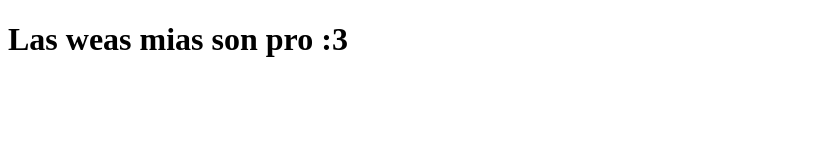
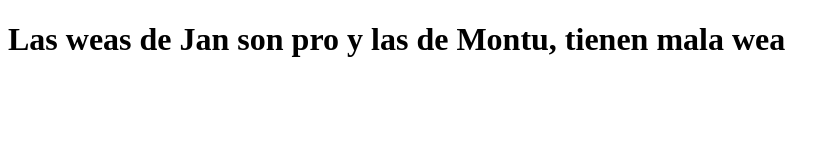
Before and after one commit to Chino-sama/Weas, a plain HTML site: page index.html in a window 1280 px wide. Shown: the whole page, without its empty margins (0-840 px from the left). Drawn offline with Linux system fonts and the light colour scheme.

Commit message:
weas malas de montu

```diff
--- a/index.html
+++ b/index.html
@@ -4,6 +4,6 @@
 	<title>Weas</title>
 </head>
 <body>
-	<h1>Las weas mias son pro :3</h1>
+	<h1>Las weas de Jan son pro y las de Montu, tienen mala wea</h1>
 </body>
 </html>
```
